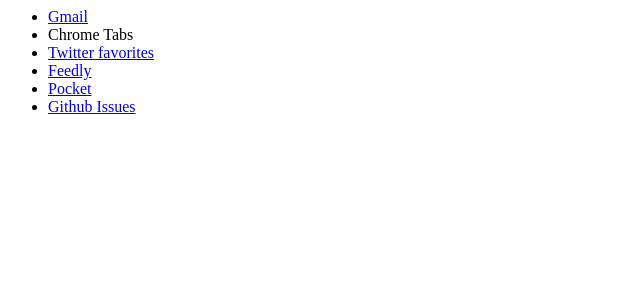
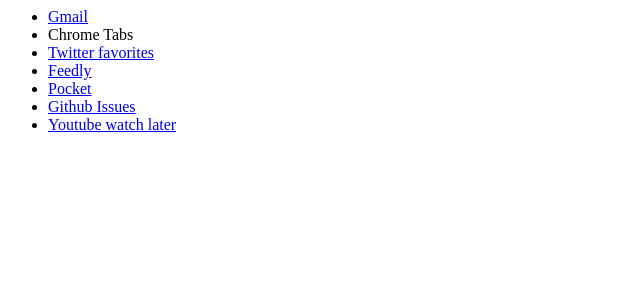
Before and after one commit to Andersos/api.andersos.net, a Node project: template views/todo.hbs in a window 1280 px wide. Shown: the top 300 px of the page, without its empty margins (0-640 px from the left). Run offline with Node 20 templates, Linux system fonts and the light colour scheme; the template is opened without the code that fills it, so the values that code supplies are empty; some libraries are stand-ins or nearby versions.

Commit message:
Update todo.hbs

```diff
--- a/views/todo.hbs
+++ b/views/todo.hbs
@@ -9,4 +9,5 @@
     <li><a href="feedly.com/">Feedly</a></li>
     <li><a href="http://getpocket.com/a/queue/">Pocket</a></li>
     <li><a href="https://github.com/issues">Github Issues</a></li>
+    <li><a href="https://www.youtube.com/playlist?list=WL">Youtube watch later</a></li>
 </ul>
```
